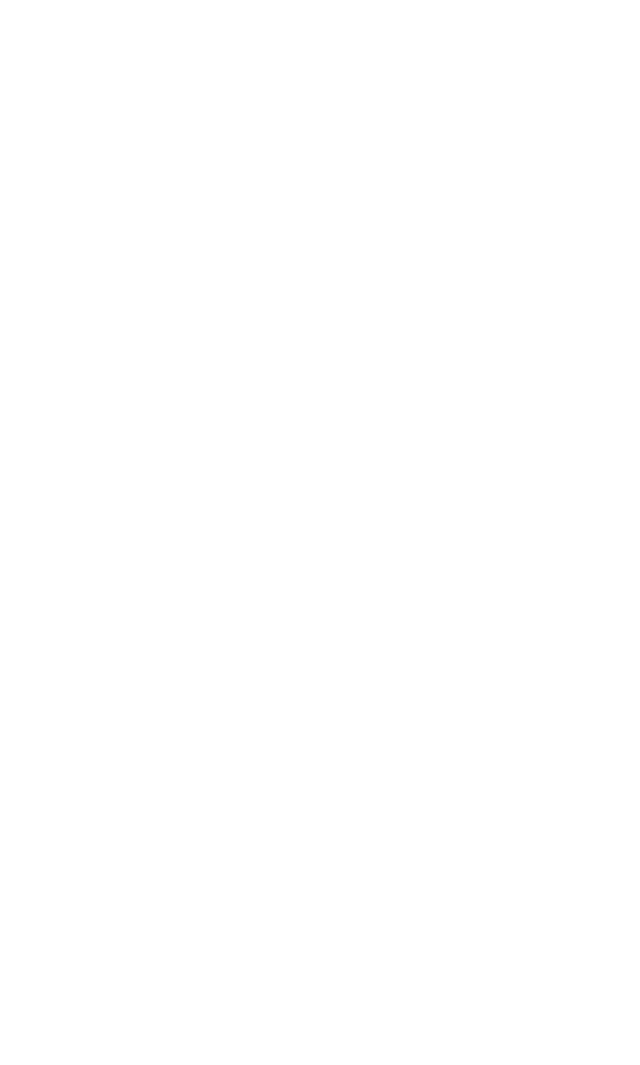
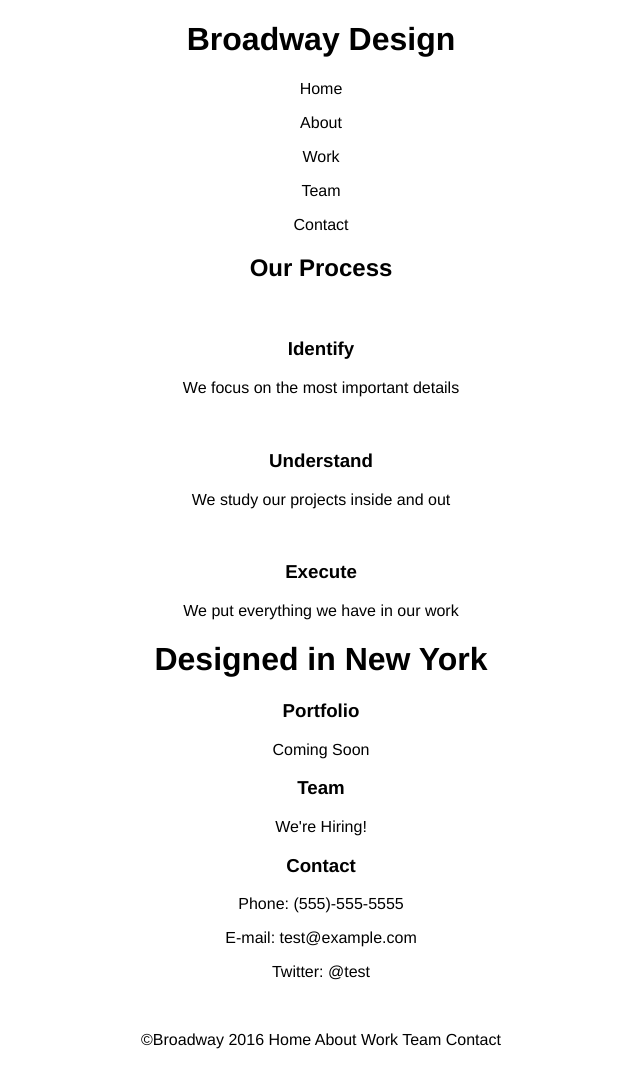
Before and after one commit to laulola/broadway, a plain HTML site: page index.html in a window 1280 px wide. Shown: the whole page, without its empty margins (319-959 px from the left). Before the commit the page ends 800 px from the top, so only its background shows below. Drawn offline with Linux system fonts and the light colour scheme.

Commit message:
Add all HTML

```diff
--- a/index.html
+++ b/index.html
@@ -2,9 +2,55 @@
 <html>
   <head>
     <link href="./resources/css/style.css" type="text/css" rel="stylesheet">
-    <title></title>
+    <title>Broadway</title>
   </head>
   <body>
 
+    <div id="header">
+    <h1>Broadway Design</h1>
+      <nav>
+        <p>Home</p>
+        <p>About</p>
+        <p>Work</p>
+        <p>Team</p>
+        <p>Contact</p>
+      </nav>
+    </div>
+
+      <div>
+        <h2>Our Process</h2>
+        <img />
+        <h3>Identify</h3>
+        <p>We focus on the most important details</p>
+
+        <img />
+        <h3>Understand</h3>
+        <p>We study our projects inside and out</p>
+
+        <img />
+        <h3>Execute</h3>
+        <p>We put everything we have in our work</p>
+
+      </div>
+
+      <div>
+        <h1>Designed in New York</h1>
+          <h3>Portfolio</h3>
+            <p>Coming Soon</p>
+
+          <h3>Team</h3>
+            <p>We're Hiring!</p>
+
+          <h3>Contact</h3>
+            <p>Phone: (555)-555-5555</p>
+            <p>E-mail: test@example.com</p>
+            <p>Twitter: @test</p>
+      </div>
+
+    </br>
+      <div id="footer">
+        <p>&copy;Broadway 2016 Home About Work Team Contact</p>
+      </div>
+
   </body>
 </html>
--- a/resources/css/style.css
+++ b/resources/css/style.css
@@ -0,0 +1,12 @@
+body {
+  font-family: Helvetica;
+  text-align: center;
+}
+
+#header {
+
+}
+
+#footer {
+
+}
```
